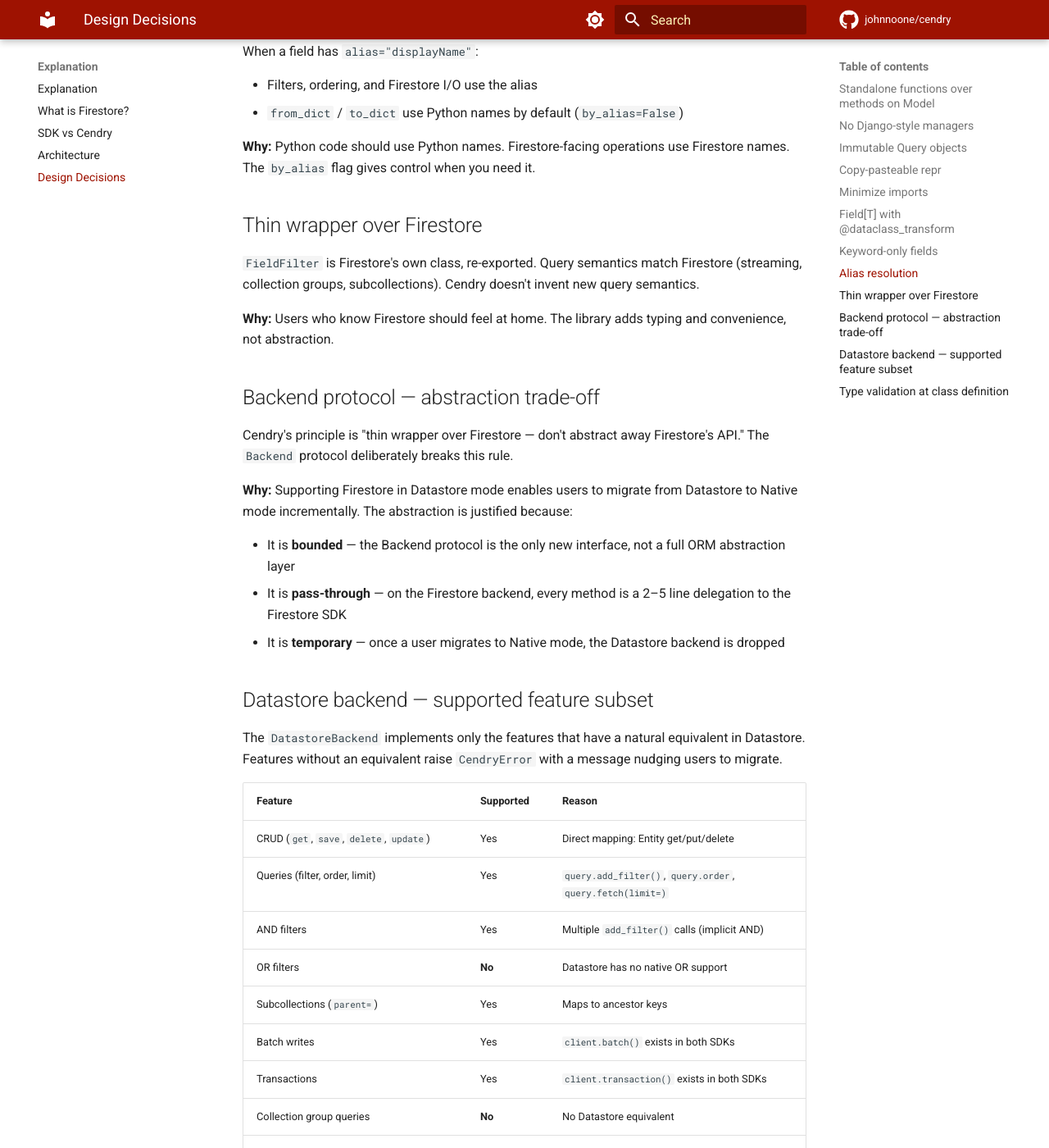
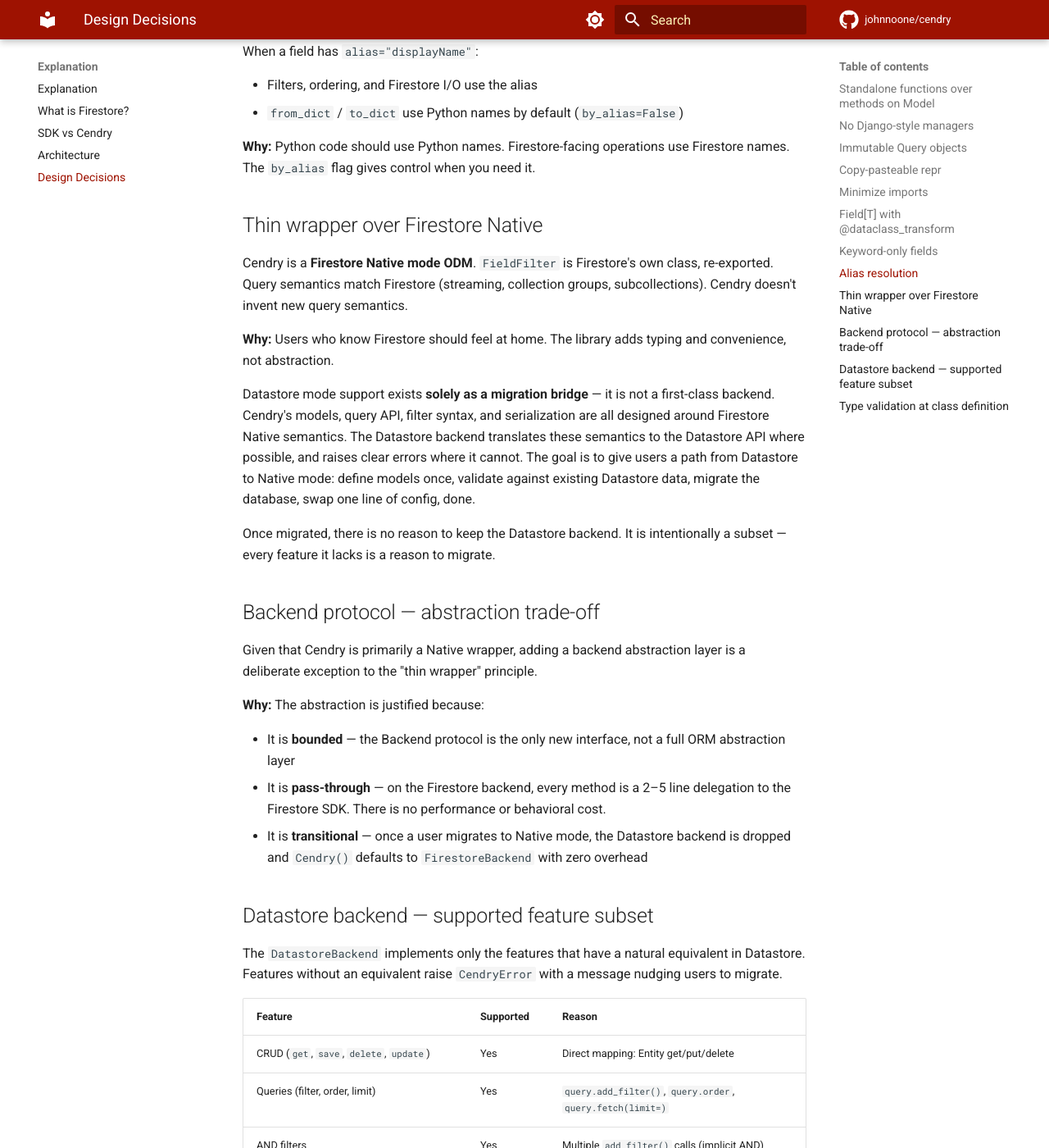
Before and after one commit to johnnoone/cendry, an MkDocs documentation site: the page built from docs/explanation/design-decisions.md, in a window 1280 px wide and 1400 px high, scrolled down 2230 px. Shown: the whole window at 82% size. Built offline with MkDocs 1.6.1 and Material for MkDocs 9.7.7, drawn with Linux system fonts in a browser that asks for light colours; comment, search, counter and statistics services are not loaded.

Commit message:
docs: clarify Cendry is a Native ODM, Datastore is a migration bridge

```diff
--- a/docs/explanation/design-decisions.md
+++ b/docs/explanation/design-decisions.md
@@ -80,21 +80,25 @@ When a field has `alias="displayName"`:
 
 **Why:** Python code should use Python names. Firestore-facing operations use Firestore names. The `by_alias` flag gives control when you need it.
 
-## Thin wrapper over Firestore
+## Thin wrapper over Firestore Native
 
-`FieldFilter` is Firestore's own class, re-exported. Query semantics match Firestore (streaming, collection groups, subcollections). Cendry doesn't invent new query semantics.
+Cendry is a **Firestore Native mode ODM**. `FieldFilter` is Firestore's own class, re-exported. Query semantics match Firestore (streaming, collection groups, subcollections). Cendry doesn't invent new query semantics.
 
 **Why:** Users who know Firestore should feel at home. The library adds typing and convenience, not abstraction.
 
+Datastore mode support exists **solely as a migration bridge** — it is not a first-class backend. Cendry's models, query API, filter syntax, and serialization are all designed around Firestore Native semantics. The Datastore backend translates these semantics to the Datastore API where possible, and raises clear errors where it cannot. The goal is to give users a path from Datastore to Native mode: define models once, validate against existing Datastore data, migrate the database, swap one line of config, done.
+
+Once migrated, there is no reason to keep the Datastore backend. It is intentionally a subset — every feature it lacks is a reason to migrate.
+
 ## Backend protocol — abstraction trade-off
 
-Cendry's principle is "thin wrapper over Firestore — don't abstract away Firestore's API." The `Backend` protocol deliberately breaks this rule.
+Given that Cendry is primarily a Native wrapper, adding a backend abstraction layer is a deliberate exception to the "thin wrapper" principle.
 
-**Why:** Supporting Firestore in Datastore mode enables users to migrate from Datastore to Native mode incrementally. The abstraction is justified because:
+**Why:** The abstraction is justified because:
 
 - It is **bounded** — the Backend protocol is the only new interface, not a full ORM abstraction layer
-- It is **pass-through** — on the Firestore backend, every method is a 2–5 line delegation to the Firestore SDK
-- It is **temporary** — once a user migrates to Native mode, the Datastore backend is dropped
+- It is **pass-through** — on the Firestore backend, every method is a 2–5 line delegation to the Firestore SDK. There is no performance or behavioral cost.
+- It is **transitional** — once a user migrates to Native mode, the Datastore backend is dropped and `Cendry()` defaults to `FirestoreBackend` with zero overhead
 
 ## Datastore backend — supported feature subset
 
```
